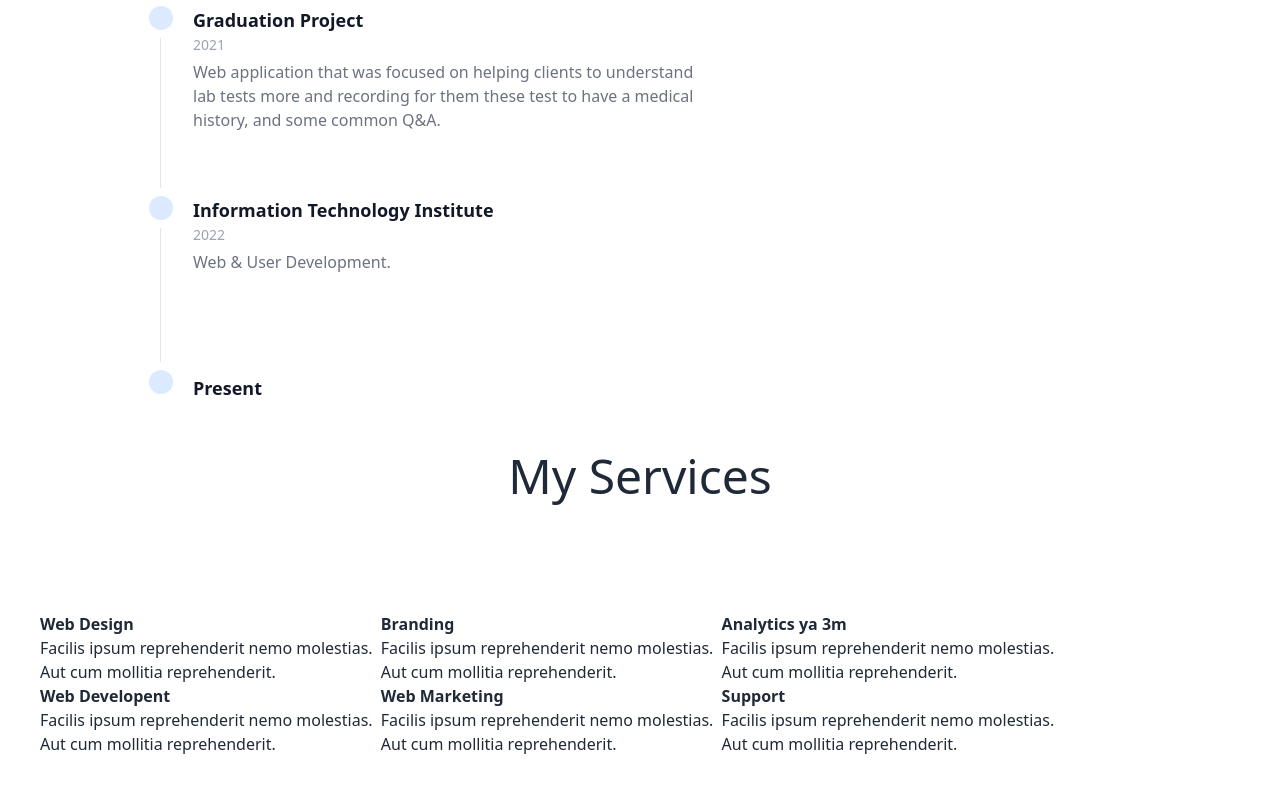
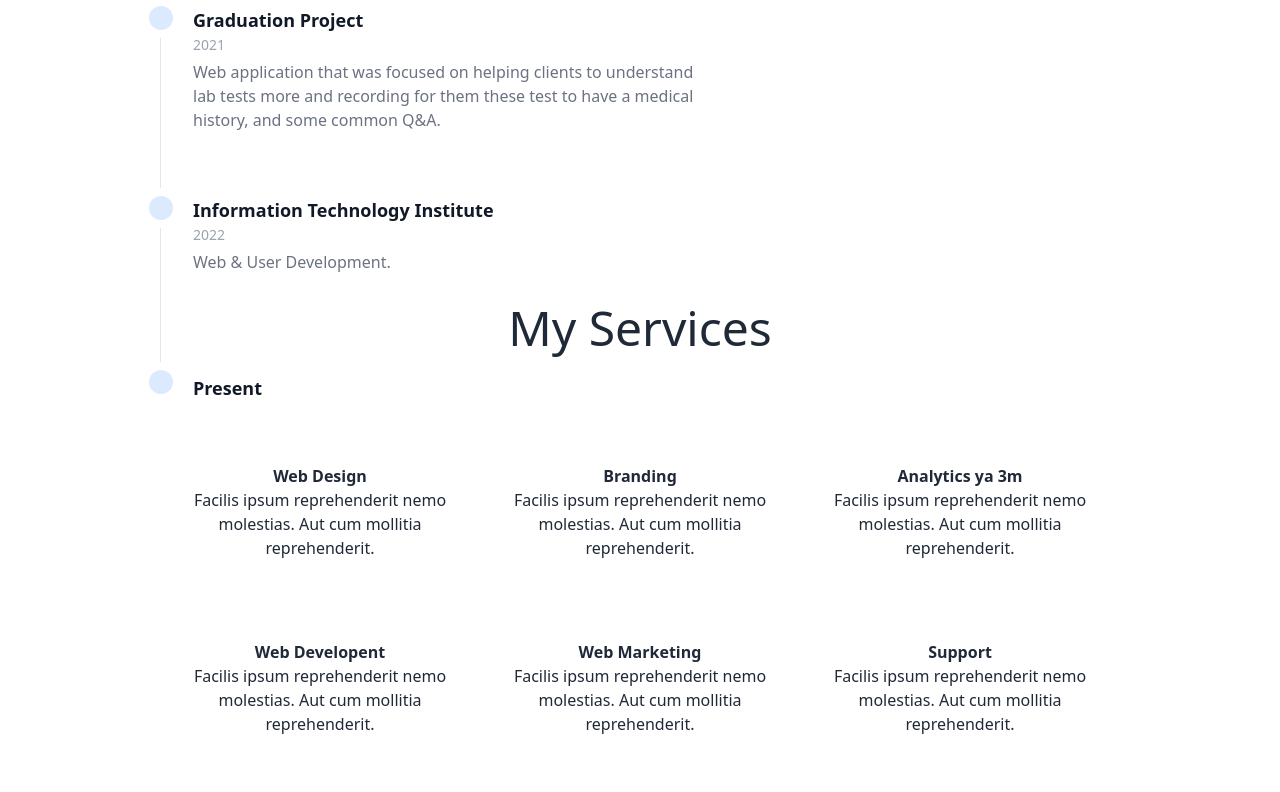
Before and after one commit to KMeniawy/My-Portofolio, a React (Vite) app: page / in a window 1280 px wide. Shown: the part 2204-2996 px from the top of the page. Built offline with nearby package versions, Linux system fonts and the light colour scheme; what tailwindcss-animatecss would draw is missing.

Commit message:
layout done

```diff
--- a/src/App.jsx
+++ b/src/App.jsx
@@ -116,7 +116,7 @@ function App() {
         </div>
       </div>
       {/* resume */}
-      <div className="h-[120vh]">
+      <div className="h-[100vh]">
         {/* TODO  animation */}
         <h1 className="text-center my-28 text-5xl mx-auto">My Resume</h1>
         <div className="grid grid-flow-row-dense grid-cols-3 ml-40">
@@ -194,33 +194,33 @@ function App() {
         </div>
       </div>
       {/* my services */}
-      <div className="h-[80vh]">
-        <div className="">
+      <div className="h-[90vh]">
+        <div className="pt-3">
           <h1 className="text-center my-28 text-5xl mx-auto">My Services</h1>
         </div>
-        <div className=" w-[95vw]">
-            <div className="flex flex-row content-between mx-10">
-              <div className="w-[30%]">
+        <div className=" w-[100%]">
+            <div className="flex flex-row justify-center mb-20 mx-10 text-center">
+              <div className="w-[25%] mr-5">
                   <span className="icon">
                     <i className="icon-paintbrush"></i>
                   </span>
                     <h3 className="font-bold">Web Design</h3>
                     <p>
-                      Facilis ipsum reprehenderit nemo molestias. Aut cum
+                    Facilis ipsum reprehenderit nemo molestias. Aut cum
                       mollitia reprehenderit.
                     </p>
               </div>
-              <div className="w-[30%]">
+              <div className="w-[25%] mr-5">
                   <span className="icon">
                     <i className="icon-briefcase"></i>
                   </span>
                     <h3 className="font-bold">Branding</h3>
                     <p>
-                      Facilis ipsum reprehenderit nemo molestias. Aut cum
+                    Facilis ipsum reprehenderit nemo molestias. Aut cum
                       mollitia reprehenderit.
                     </p>
               </div>
-              <div className="w-[30%]">
+              <div className="w-[25%]">
                   <span className="icon">
                     <i className="icon-search"></i>
                   </span>
@@ -232,8 +232,8 @@ function App() {
               </div>
             </div>
 
-            <div className="flex flex-row content-between mx-10">
-              <div className=" w-[30%] ">
+            <div className="flex flex-row justify-center mb-20 mx-10 text-center">
+              <div className=" w-[25%] mr-5">
                   <span className="icon">
                     <i className="icon-bargraph"></i>
                   </span>
@@ -246,7 +246,7 @@ function App() {
                 </div>
               </div>
 
-              <div className=" w-[30%]">
+              <div className=" w-[25%] mr-5">
                   <span className="icon">
                     <i className="icon-genius"></i>
                   </span>
@@ -258,7 +258,7 @@ function App() {
                     </p>
                 </div>
               </div>
-              <div className=" w-[30%]">
+              <div className=" w-[25%]">
                   <span className="icon">
                     <i className="icon-chat"></i>
                   </span>
```
